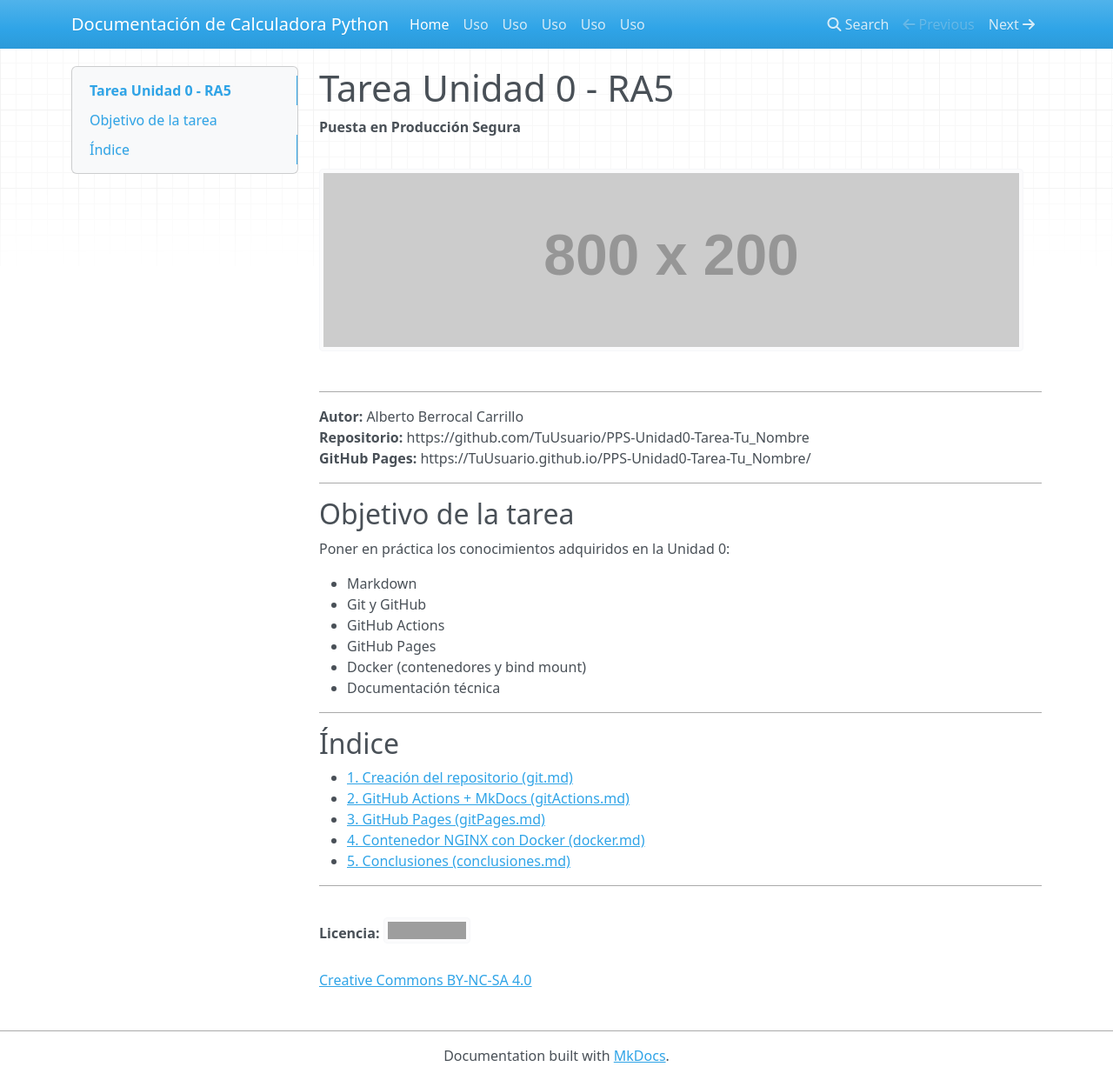
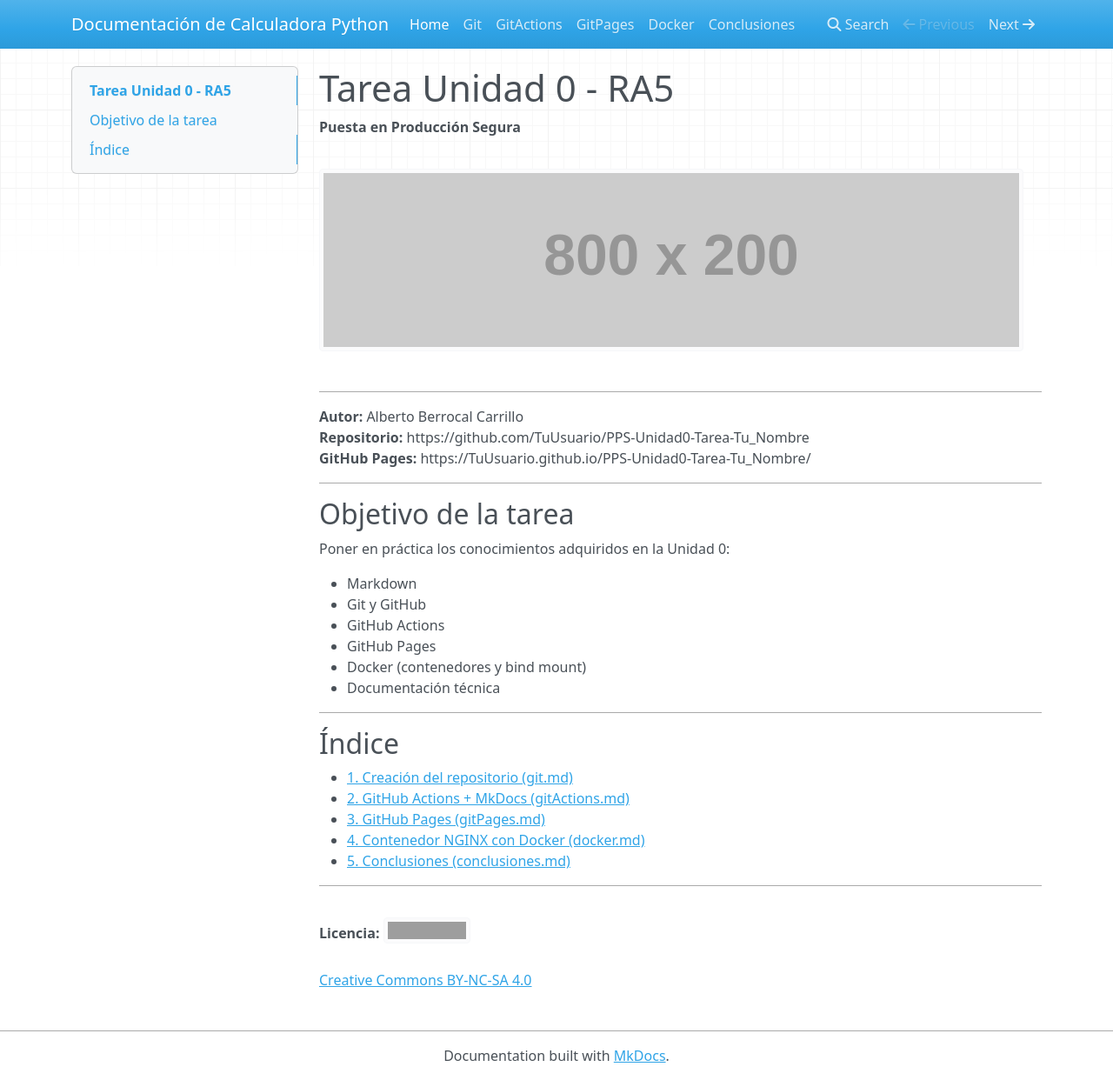
Before and after one commit to vjp-albertobc/PPS-Unidad0-Tarea-AlbertoBC, an MkDocs documentation site: the page built from docs/index.md, in a window 1280 px wide and 1242 px high. Shown: the whole window at 87% size. Built offline with MkDocs 1.6.1, drawn with Linux system fonts in a browser that asks for light colours; nearby versions of some CDN libraries; some of the changed lines change nothing that is shown; grey boxes are pictures that could not be loaded.

Commit message:
Arreglo mkdocs

```diff
--- a/mkdocs.yml
+++ b/mkdocs.yml
@@ -12,11 +12,11 @@ site_name: Documentación de Calculadora Python # Define el título que aparecer
 nav:
   # El nombre de la sección en el menú: nombre_archivo.md
   - Home: index.md             # Primer elemento del menú, enlaza con el archivo 'index.md'.
-  - Uso: git.md                # Segundo elemento del menú, enlaza con el archivo 'git.md'.
-  - Uso: gitActions.md         # Tercer elemento del menú, enlaza con el archivo 'gitActions.md'.
-  - Uso: gitPages.md           # Cuarto elemento del menú, enlaza con el archivo 'gitPages.md'.
-  - Uso: docker.md             # Quinto elemento del menú, enlaza con el archivo 'docker.md'.
-  - Uso: conclusiones.md       # Sexto elemento del menú, enlaza con el archivo 'conclusiones.md'.
+  - Git: git.md                # Segundo elemento del menú, enlaza con el archivo 'git.md'.
+  - GitActions: gitActions.md         # Tercer elemento del menú, enlaza con el archivo 'gitActions.md'.
+  - GitPages: gitPages.md           # Cuarto elemento del menú, enlaza con el archivo 'gitPages.md'.
+  - Docker: docker.md             # Quinto elemento del menú, enlaza con el archivo 'docker.md'.
+  - Conclusiones: conclusiones.md       # Sexto elemento del menú, enlaza con el archivo 'conclusiones.md'.
   # Se pueden añadir subsecciones anidando listas:
   # - Referencia:
   #   - Funciones: referencia/funciones.md
```
